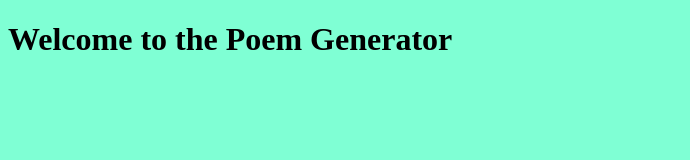
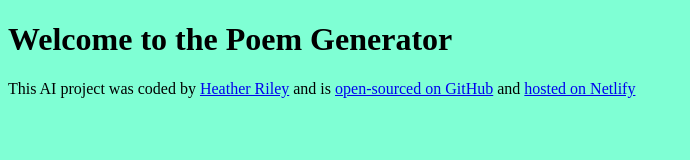
Before and after one commit to heatherleeriley/riley-poem-generator, a plain HTML site: page index.html in a window 1280 px wide. Shown: the whole page, without its empty margins (0-690 px from the left). Drawn offline with Linux system fonts and the light colour scheme.

Commit message:
added footer

```diff
--- a/index.html
+++ b/index.html
@@ -8,6 +8,23 @@
   </head>
   <body>
     <h1>Welcome to the Poem Generator</h1>
+    <footer>
+      This AI project was coded by
+      <a href="https://github.com/heatherleeriley" target="_blank"
+        >Heather Riley</a
+      >
+      and is
+      <a
+        href="https://github.com/heatherleeriley/riley-poem-generator"
+        target="_blank"
+      >
+        open-sourced on GitHub</a
+      >
+      and
+      <a href="https://riley-poem-generator.netlify.app/" target="_blank"
+        >hosted on Netlify</a
+      >
+    </footer>
     <script src="src/index.js"></script>
   </body>
 </html>
```
